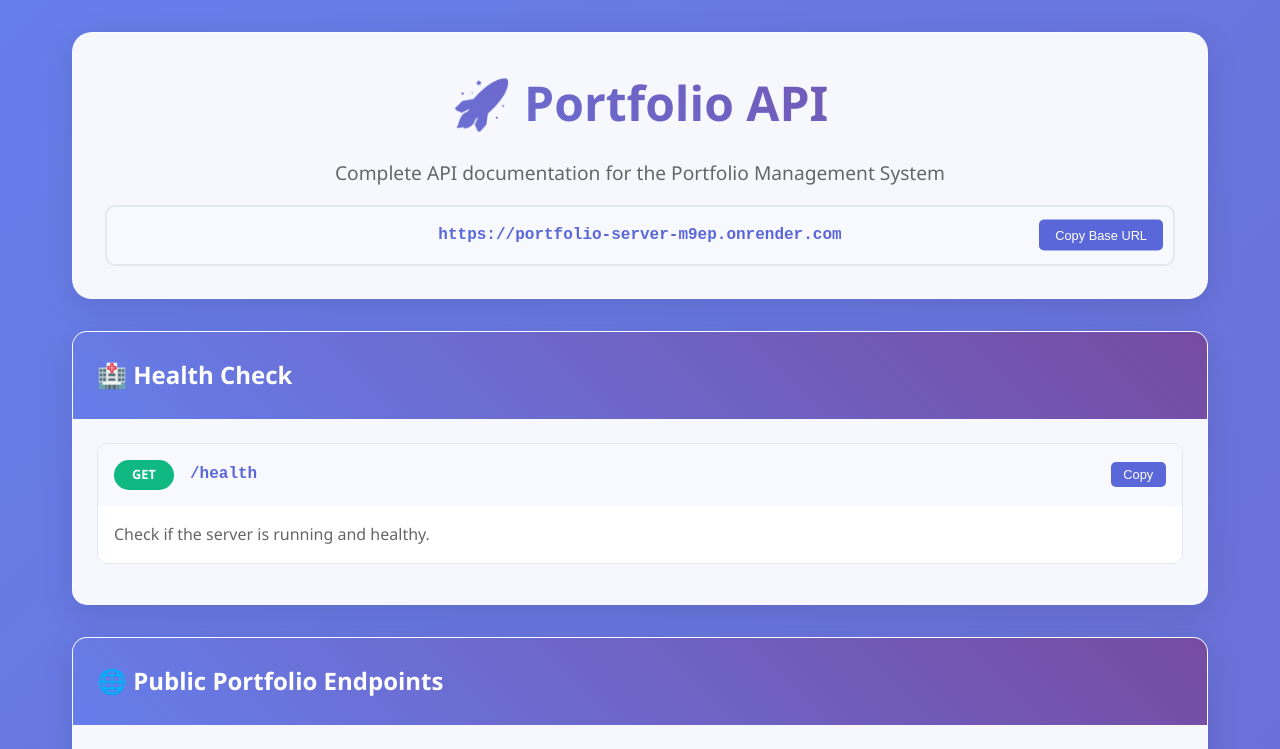
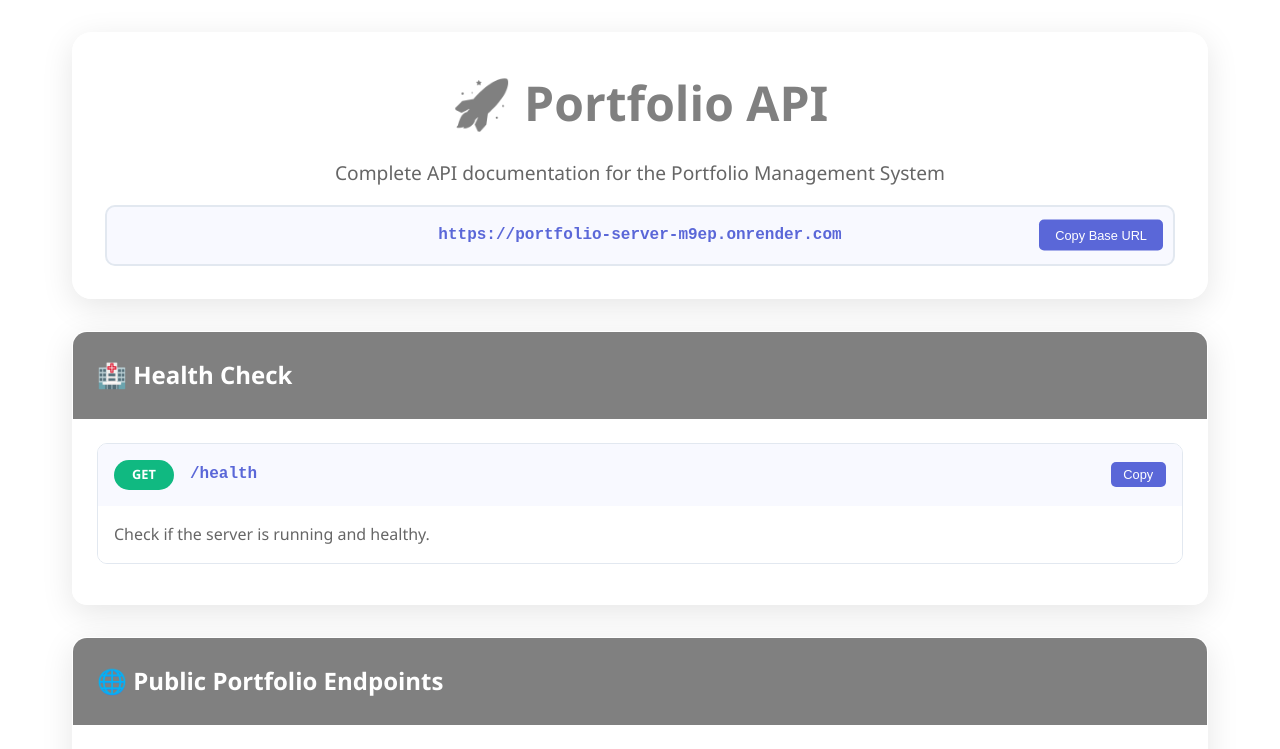
Before and after one commit to gourab8389/portfolio-server, a website: page public/index.html in a window 1280 px wide. Shown: the top 749 px of the page. Drawn offline with Linux system fonts and the light colour scheme.

Commit message:
fix: update background styles in index.html for improved readability

```diff
--- a/public/index.html
+++ b/public/index.html
@@ -13,7 +13,7 @@
 
         body {
             font-family: 'Segoe UI', Tahoma, Geneva, Verdana, sans-serif;
-            background: linear-gradient(135deg, #667eea 0%, #764ba2 100%);
+            background: white;
             min-height: 100vh;
             color: #333;
             line-height: 1.6;
@@ -40,7 +40,7 @@
             font-size: 3rem;
             margin-bottom: 1rem;
             text-align: center;
-            background: linear-gradient(45deg, #667eea, #764ba2);
+            background: gray;
             -webkit-background-clip: text;
             -webkit-text-fill-color: transparent;
             background-clip: text;
@@ -97,7 +97,7 @@
         }
 
         .section-header {
-            background: linear-gradient(45deg, #667eea, #764ba2);
+            background: gray;
             color: white;
             padding: 1.5rem;
             font-size: 1.5rem;
```
